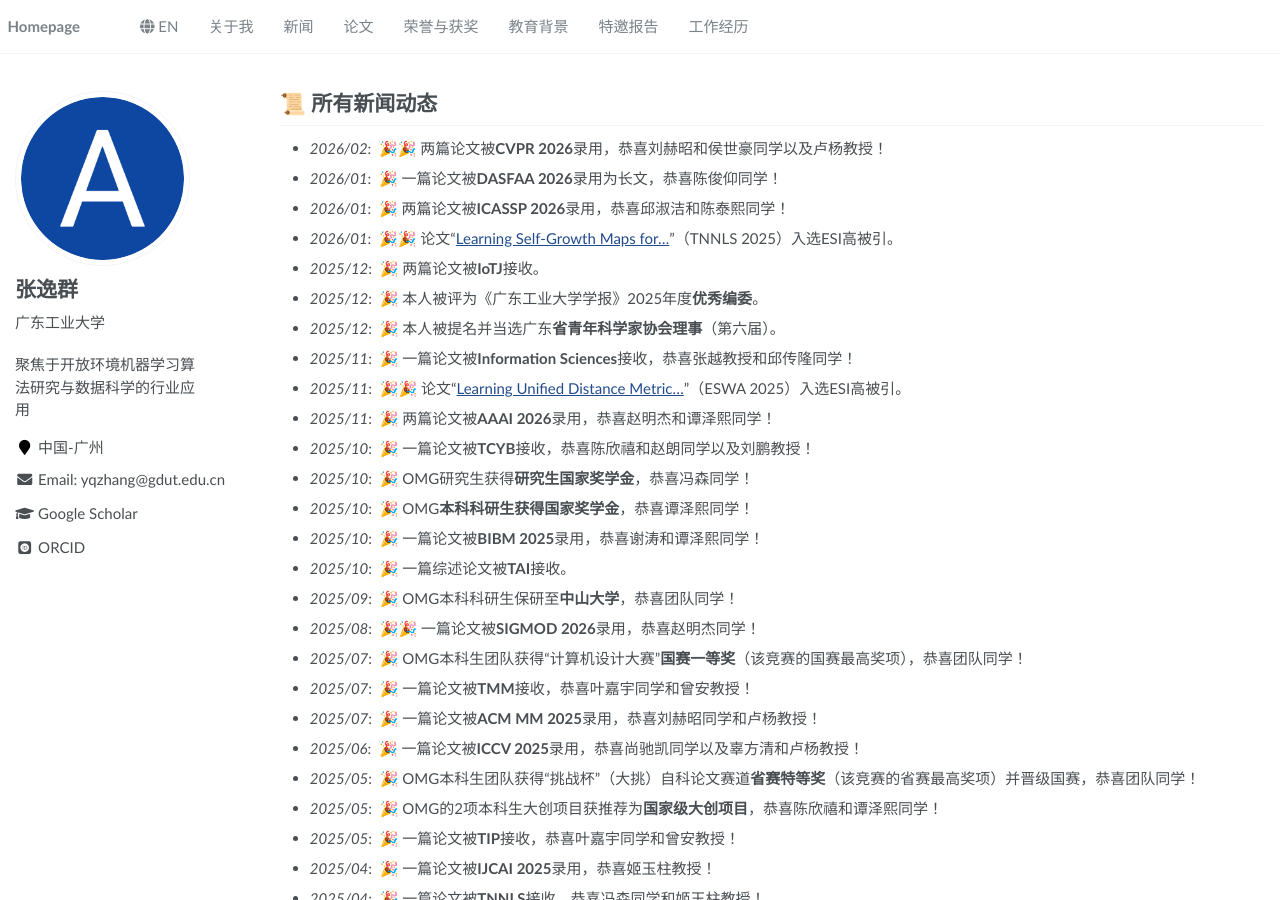
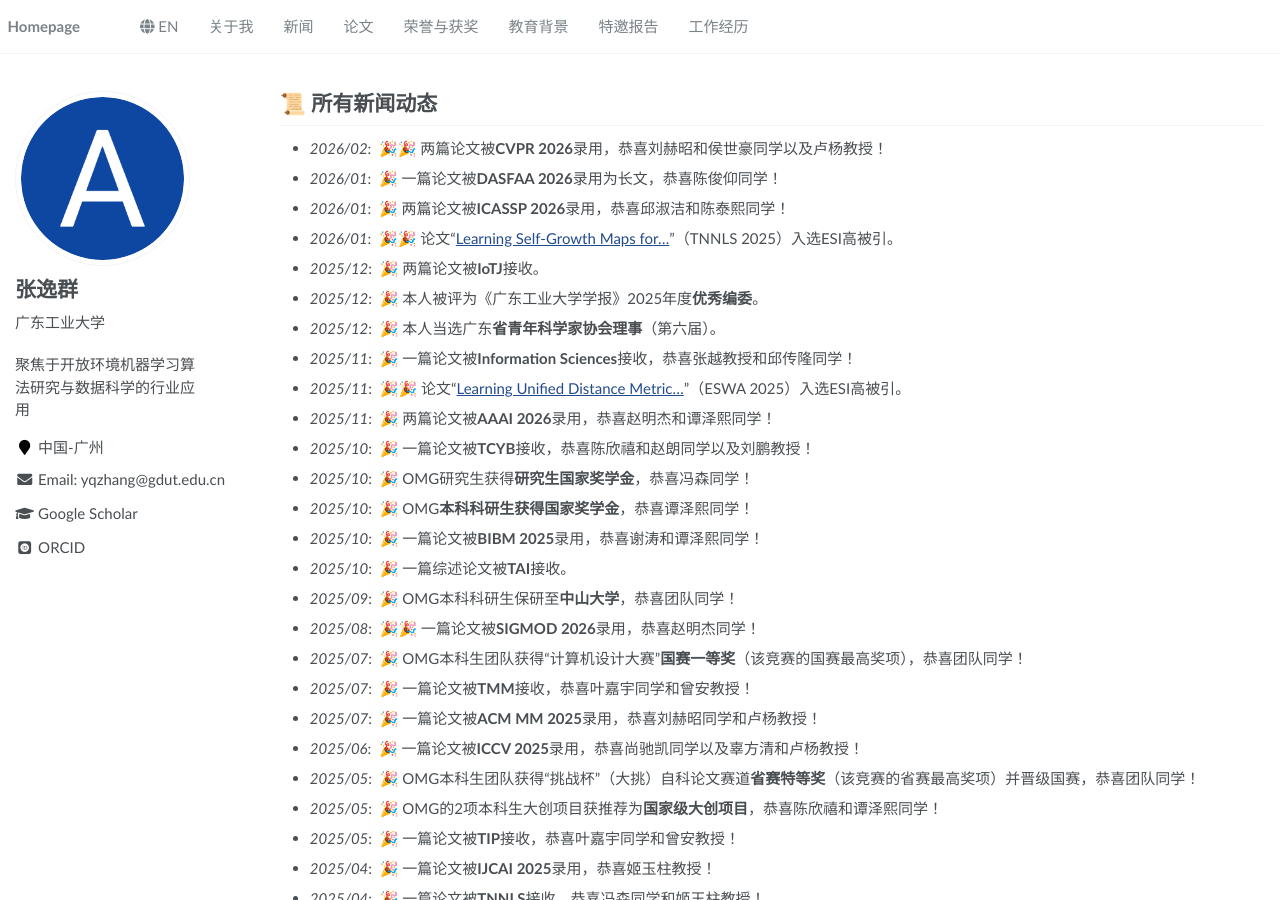
Before and after one commit to yqzhang-Zz/zh-news, a Jekyll site: the page built from _pages/about.md, in a window 1280 px wide and 900 px high. Built offline with Jekyll 4.4.1, drawn with Linux system fonts in a browser that asks for light colours; some web fonts are replaced.

Commit message:
Update about.md

```diff
--- a/_pages/about.md
+++ b/_pages/about.md
@@ -14,7 +14,7 @@ redirect_from:
 - *2026/01*: &nbsp;🎉🎉 论文“[Learning Self-Growth Maps for…](https://ieeexplore.ieee.org/abstract/document/11007519)”（TNNLS 2025）入选ESI高被引。
 - *2025/12*: &nbsp;🎉 两篇论文被**IoTJ**接收。
 - *2025/12*: &nbsp;🎉 本人被评为《广东工业大学学报》2025年度**优秀编委**。
-- *2025/12*: &nbsp;🎉 本人被提名并当选广东**省青年科学家协会理事**（第六届）。
+- *2025/12*: &nbsp;🎉 本人当选广东**省青年科学家协会理事**（第六届）。
 - *2025/11*: &nbsp;🎉 一篇论文被**Information Sciences**接收，恭喜张越教授和邱传隆同学！
 - *2025/11*: &nbsp;🎉🎉 论文“[Learning Unified Distance Metric…](https://www.sciencedirect.com/science/article/abs/pii/S0957417425003604)”（ESWA 2025）入选ESI高被引。
 - *2025/11*: &nbsp;🎉 两篇论文被**AAAI 2026**录用，恭喜赵明杰和谭泽熙同学！
```
